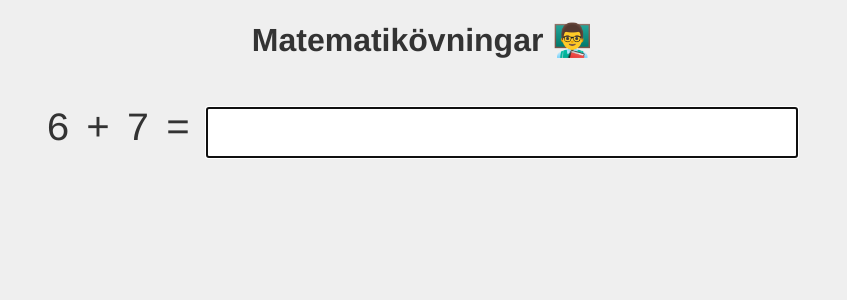
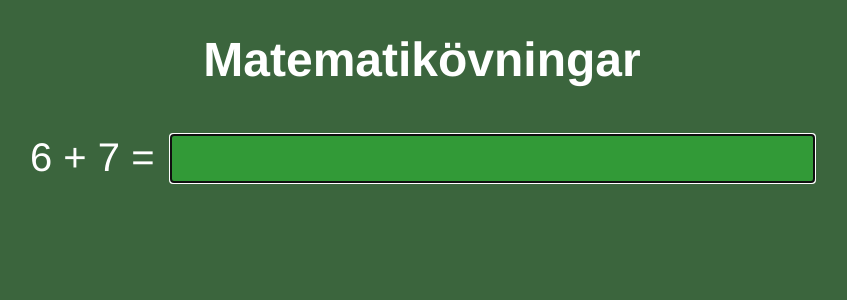
Before and after one commit to jlowgren/matte, a Vue app: page / in a window 1280 px wide. Shown: the top 300 px of the page, without its empty margins (218-1065 px from the left). Built offline with nearby package versions, Linux system fonts and the light colour scheme.

Commit message:
Chalkboard theme

```diff
--- a/src/App.vue
+++ b/src/App.vue
@@ -23,12 +23,12 @@ export default {
 }
 
 html {
-  font-family: Helvetica, Arial, sans-serif;
+  font-family: 'Helvetica Neue', Helvetica, Arial, sans-serif;
   -webkit-font-smoothing: antialiased;
   -moz-osx-font-smoothing: grayscale;
   margin: 0 auto;
   max-width: 50rem;
-  color: #333;
-  background: #efefef;
+  color: #fff;
+  background: #3b653d;
 }
 </style>
--- a/src/components/Assignment.vue
+++ b/src/components/Assignment.vue
@@ -1,8 +1,8 @@
 <template>
   <div :class="['assignment', { 'assignment--solved': solved }]">
-    <span class="assignment__number">{{ firstNumber }}</span>
-    {{ operator }}
-    <span class="assignment__number">{{ secondNumber }}</span> =
+    <span class="assignment__equation">
+      {{ firstNumber }} {{ operator }} {{ secondNumber }} =
+    </span>
     <input
       ref="input"
       type="number"
@@ -80,29 +80,34 @@ input::-webkit-inner-spin-button {
   width: 100%;
   font-size: inherit;
   font-family: inherit;
+  background: #329a37;
+  color: #333;
+  border: 0;
 }
 
-.assignment__input,
-.assignment__number {
-  margin: 0 1rem;
+.assignment__equation {
+  font-family: 'Chalkduster', Helvetica, sans-serif;
+  display: inline-block;
+  margin-right: 1rem;
+  white-space: nowrap;
 }
 
 /* Styling for a correctly answered assignment */
 .assignment--solved .assignment__input {
   background-color: lightgreen;
-  border: 0;
 }
 
 .assignment--solved::after {
-  content: "😍";
+  content: "👍";
   display: block;
   position: absolute;
   top: 0.125rem;
-  right: 1.5rem;
+  right: 1rem;
   animation: rotate 0.5s infinite alternate linear;
   transform: rotate(-10deg);
 }
 
+/* Animation */
 @keyframes rotate {
   100% {
     transform: rotate(10deg);
--- a/src/components/Assignments.vue
+++ b/src/components/Assignments.vue
@@ -1,13 +1,15 @@
 <template>
   <div class="assignments">
     <h1 class="assignments__heading">
-      Matematikövningar 👨‍🏫
+      Matematikövningar
     </h1>
     <form>
-      <assignment
-        v-for="index in assignments"
-        @solved="nextAssignment"
-        :key="index" />
+      <transition-group name="assignments" tag="div">
+        <assignment
+          v-for="index in assignments"
+          @solved="nextAssignment"
+          :key="index" />
+      </transition-group>
     </form>
   </div>
 </template>
@@ -40,6 +42,18 @@ export default {
 }
 
 .assignments__heading {
+  font-family: 'Chalkduster', Helvetica, sans-serif;
+  font-size: 3rem;
   margin-bottom: 3rem;
 }
+
+/* Transitions */
+.assignments-enter-active, .assignments-leave-active {
+  transition: all 0.5s;
+}
+
+.assignments-enter, .assignments-leave-to {
+  opacity: 0;
+  transform: translateY(-2rem);
+}
 </style>
```
